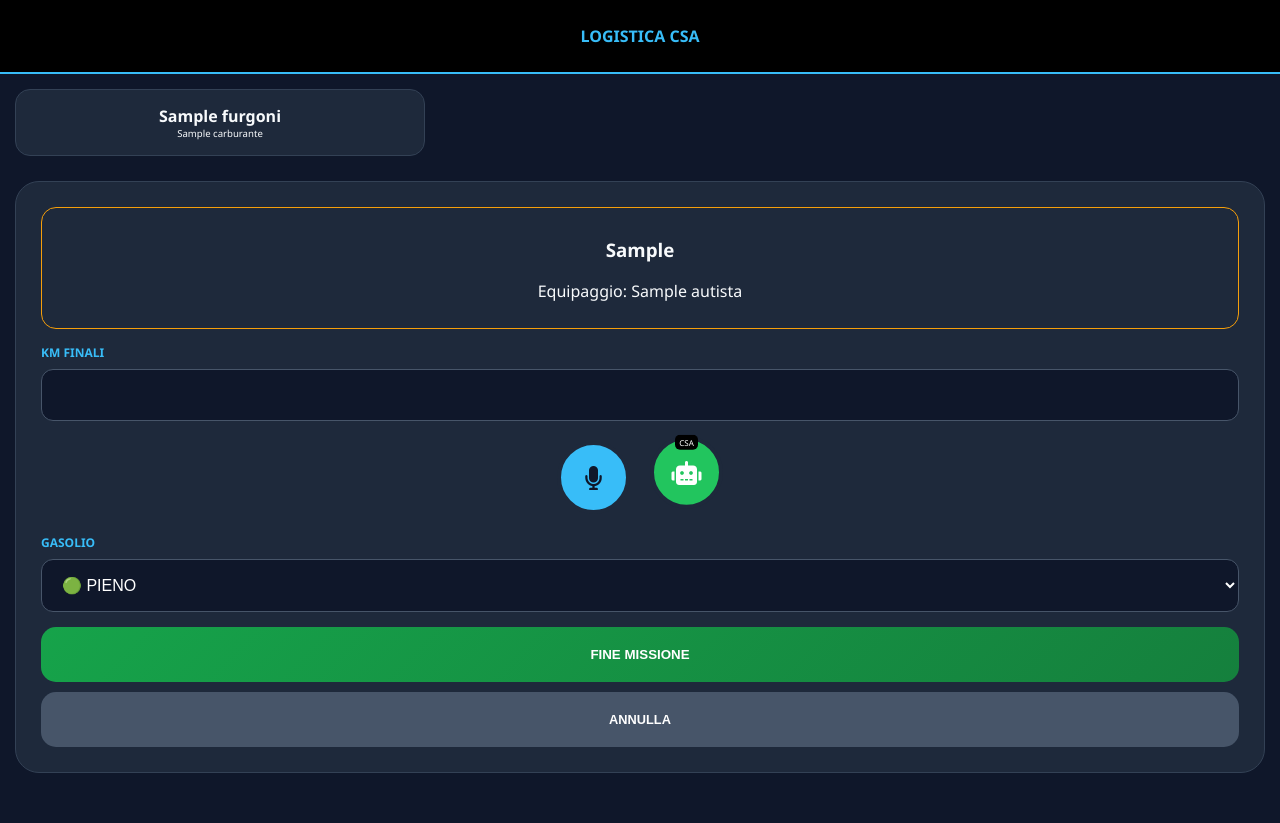
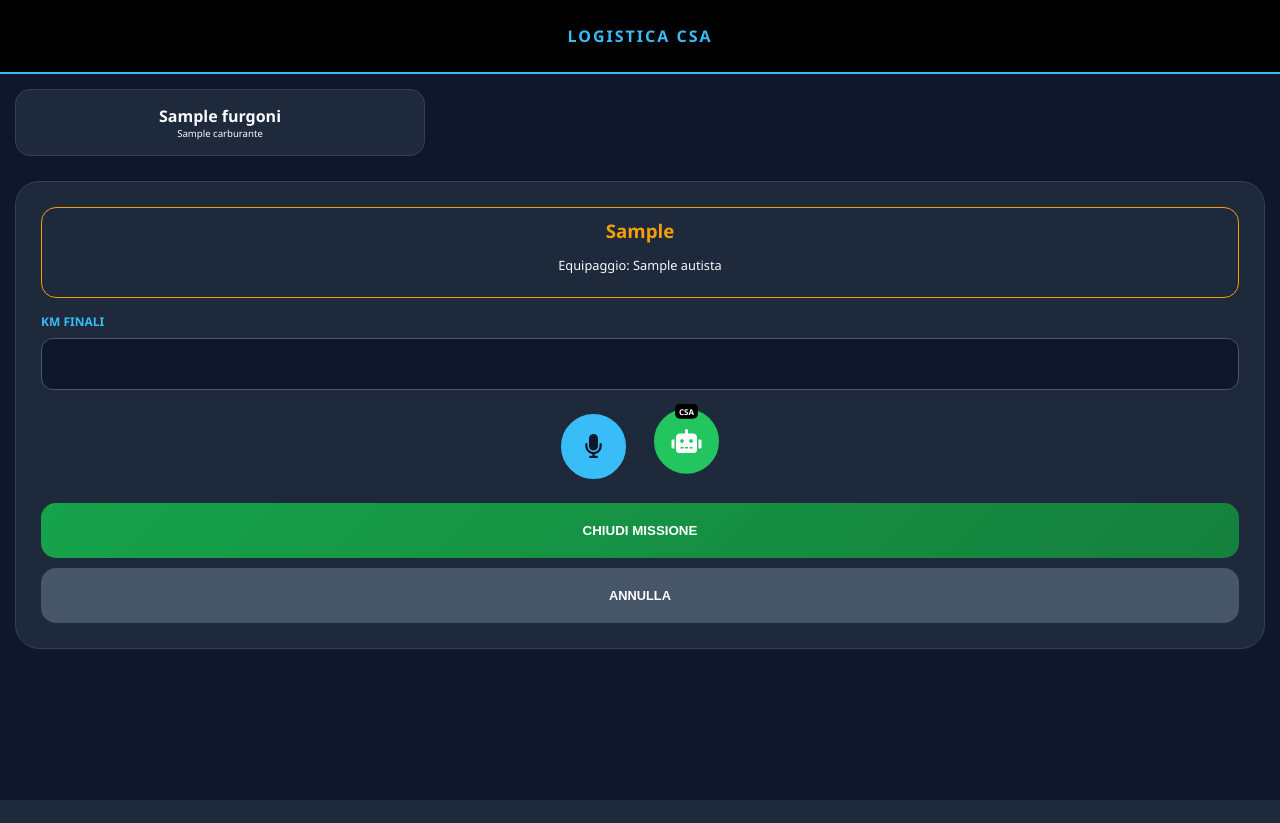
Before and after one commit to valerio121291/furgoni-uscite, a Flask app: template templates/form.html in a window 1280 px wide. After the commit the page ends 800 px from the top, so only its background shows below. Run offline with Flask 3, Linux system fonts and the light colour scheme; the template is opened without the code that fills it: most values are stand-ins (such as "Sample title", 1, 10 or a date in 2020).

Commit message:
Update form.html

```diff
--- a/templates/form.html
+++ b/templates/form.html
@@ -3,15 +3,15 @@
 <head>
     <meta charset="utf-8">
     <meta name="viewport" content="width=device-width, initial-scale=1, maximum-scale=1, user-scalable=no">
-    <title>Logistica CSA - Dashboard</title>
+    <title>Logistica CSA - Dashboard Totale</title>
     <link rel="stylesheet" href="https://cdnjs.cloudflare.com/ajax/libs/font-awesome/6.0.0/css/all.min.css">
     <style>
         :root { --bg-dark: #0f172a; --card-dark: #1e293b; --accent: #38bdf8; --success: #22c55e; --warning: #f59e0b; --danger: #ef4444; --text-main: #f8fafc; }
         body { font-family: 'Segoe UI', sans-serif; background: var(--bg-dark); margin: 0; padding-bottom: 50px; color: var(--text-main); }
-        .header { background: #000; color: var(--accent); padding: 25px; text-align: center; font-weight: 800; border-bottom: 2px solid var(--accent); text-transform: uppercase; }
+        .header { background: #000; color: var(--accent); padding: 25px; text-align: center; font-weight: 800; border-bottom: 2px solid var(--accent); text-transform: uppercase; letter-spacing: 2px; }
         .status-container { display: grid; grid-template-columns: repeat(3, 1fr); gap: 10px; padding: 15px; }
         .truck-card { background: var(--card-dark); padding: 15px 5px; border-radius: 15px; text-align: center; border: 1px solid #334155; }
-        .truck-card.In.Viaggio { border: 2px solid var(--warning); }
+        .truck-card.In.Viaggio { border: 2px solid var(--warning); box-shadow: 0 0 10px rgba(245, 158, 11, 0.2); }
         .truck-card.Libero { border: 2px solid var(--success); }
         .main-container { padding: 0 15px; }
         .card { background: var(--card-dark); padding: 25px; border-radius: 24px; border: 1px solid #334155; margin-top: 10px; }
@@ -28,11 +28,12 @@
         .mic-btn, .bot-btn { width: 65px; height: 65px; border-radius: 50%; border: 4px solid var(--card-dark); font-size: 24px; display: flex; align-items: center; justify-content: center; cursor: pointer; }
         .mic-btn { background: var(--accent); color: #0f172a; }
         .bot-btn { background: var(--success); color: white; animation: jump 2.5s infinite; position: relative; }
-        .bot-btn::after { content: "CSA"; position: absolute; top: -5px; background: #000; font-size: 8px; padding: 2px 4px; border-radius: 5px; }
+        .bot-btn::after { content: "CSA"; position: absolute; top: -5px; background: #000; font-size: 8px; padding: 2px 4px; border-radius: 5px; font-weight: bold; }
         .recording { background: var(--danger) !important; animation: pulse 1s infinite; color: white !important; }
 
         @keyframes jump { 0%, 100% { transform: translateY(0); } 50% { transform: translateY(-10px); } }
         @keyframes pulse { 0% { transform: scale(1); } 50% { transform: scale(1.05); } 100% { transform: scale(1); } }
+        .hint { font-size: 0.65rem; color: #94a3b8; margin-top: 5px; text-align: center; }
     </style>
 </head>
 <body>
@@ -65,15 +66,15 @@
                     <label>KM Partenza</label>
                     <input type="number" name="km_partenza" id="km_input" required>
                     <div class="voice-controls">
-                        <div class="mic-btn" id="mic-btn"><i class="fas fa-microphone"></i></div>
-                        <div class="bot-btn" id="bot-btn"><i class="fas fa-robot"></i></div>
+                        <div class="mic-btn" id="mic-btn-start"><i class="fas fa-microphone"></i></div>
+                        <div class="bot-btn" id="bot-btn-start"><i class="fas fa-robot"></i></div>
                     </div>
                     <button type="submit" name="azione" value="start" class="btn btn-start">Inizia Missione</button>
                 {% else %}
                     <input type="hidden" name="targa" value="{{ targa_attiva }}">
-                    <div style="text-align:center; border:1px solid var(--warning); padding:10px; border-radius:15px;">
-                        <h3>{{ targa_attiva }}</h3>
-                        <p>Equipaggio: {{ corsa_attiva.autista }}</p>
+                    <div style="text-align:center; border:1px solid var(--warning); padding:10px; border-radius:15px; margin-bottom:10px;">
+                        <h3 style="color:var(--warning); margin:0;">{{ targa_attiva }}</h3>
+                        <p style="font-size:0.8rem;">Equipaggio: {{ corsa_attiva.autista }}</p>
                     </div>
                     {% if corsa_attiva.step == 1 %}
                         <label>Destinazione</label>
@@ -83,34 +84,26 @@
                             <option value="PTV">PTV</option>
                             <option value="VIMINALE">Viminale</option>
                             <option value="VIA CAVOUR 5">Via Cavour 5</option>
-                            <option value="VIA GENOVA">Via Genova</option>
                             <option value="AVEZZANO">Avezzano</option>
-                            <option value="AQUILA">L'Aquila</option>
-                            <option value="SULMONA">Sulmona</option>
-                            <option value="CASTEL DI SANGRO">Castel di Sangro</option>
                             <option value="PRATICA DI MARE">Pratica di Mare</option>
-                            <option value="SPALLANZANI">Spallanzani</option>
-                            <option value="BIETTI">Bietti</option>
-                            <option value="EUR ARCHIVIO DI STATO">EUR Archivio di Stato</option>
                             <option value="GIRO LIBERO">Giro Libero</option>
                         </select>
+                        <button type="button" class="btn btn-nav" onclick="apriNavigatore()">🧭 APRI NAVIGATORE</button>
                         <label>KM Arrivo</label>
                         <input type="number" name="km_destinazione" id="km_input_dest" required>
                         <div class="voice-controls">
-                            <div class="mic-btn" id="mic-btn"><i class="fas fa-microphone"></i></div>
-                            <div class="bot-btn" id="bot-btn"><i class="fas fa-robot"></i></div>
+                            <div class="mic-btn" id="mic-btn-step"><i class="fas fa-microphone"></i></div>
+                            <div class="bot-btn" id="bot-btn-step"><i class="fas fa-robot"></i></div>
                         </div>
                         <button type="submit" name="azione" value="arrivo_dest" class="btn btn-start" style="background:var(--warning)">Registra Arrivo</button>
                     {% else %}
                         <label>KM Finali</label>
                         <input type="number" name="km_rientro" id="km_input_fine" required>
                         <div class="voice-controls">
-                            <div class="mic-btn" id="mic-btn"><i class="fas fa-microphone"></i></div>
-                            <div class="bot-btn" id="bot-btn"><i class="fas fa-robot"></i></div>
+                            <div class="mic-btn" id="mic-btn-end"><i class="fas fa-microphone"></i></div>
+                            <div class="bot-btn" id="bot-btn-end"><i class="fas fa-robot"></i></div>
                         </div>
-                        <label>Gasolio</label>
-                        <select name="carburante"><option value="Pieno">🟢 PIENO</option><option value="Metà">🟡 METÀ</option><option value="Vuoto">🔴 RISERVA</option></select>
-                        <button type="submit" name="azione" value="stop" class="btn btn-stop">Fine Missione</button>
+                        <button type="submit" name="azione" value="stop" class="btn btn-stop">Chiudi Missione</button>
                     {% endif %}
                     <button type="submit" name="azione" value="annulla" class="btn btn-annulla" formnovalidate>ANNULLA</button>
                 {% endif %}
@@ -119,54 +112,58 @@
     </div>
 
     <script>
+    function apriNavigatore() {
+        const d = document.getElementById('destinazione_field').value;
+        window.open("https://www.google.com/maps/dir/?api=1&destination=" + encodeURIComponent(d), "_blank");
+    }
+
     if ('webkitSpeechRecognition' in window) {
-        const recognition = new webkitSpeechRecognition();
-        recognition.lang = 'it-IT';
-        let isBotMode = false;
+        const rec = new webkitSpeechRecognition();
+        rec.lang = 'it-IT';
+        let isBot = false;
 
         document.querySelectorAll('.mic-btn, .bot-btn').forEach(btn => {
             btn.onclick = function(e) {
                 e.preventDefault();
-                isBotMode = this.classList.contains('bot-btn');
-                recognition.start();
+                isBot = this.classList.contains('bot-btn');
+                rec.start();
                 this.classList.add('recording');
                 window.activeBtn = this;
             };
         });
 
-        recognition.onresult = function(event) {
-            const transcript = event.results[0][0].transcript.toLowerCase();
+        rec.onresult = function(e) {
+            const t = e.results[0][0].transcript.toLowerCase();
             if(window.activeBtn) window.activeBtn.classList.remove('recording');
 
-            if (isBotMode) {
+            if (isBot) {
                 fetch('/elabora_voce', {
                     method: 'POST',
                     headers: {'Content-Type': 'application/json'},
-                    body: JSON.stringify({testo: transcript})
-                })
-                .then(r => r.json())
-                .then(data => {
+                    body: JSON.stringify({testo: t})
+                }).then(r => r.json()).then(data => {
                     const utter = new SpeechSynthesisUtterance(data.risposta);
-                    utter.lang = 'it-IT';
-                    window.speechSynthesis.speak(utter);
+                    utter.lang = 'it-IT'; window.speechSynthesis.speak(utter);
                 });
             } else {
-                const n = transcript.match(/\d+/g);
-                const kmInp = document.getElementById('km_input') || document.getElementById('km_input_dest') || document.getElementById('km_input_fine');
-                if(n && kmInp) kmInp.value = n.join('');
-
+                const n = t.match(/\d+/g);
+                const km = document.getElementById('km_input') || document.getElementById('km_input_dest') || document.getElementById('km_input_fine');
+                if(n && km) km.value = n.join('');
                 const staff = ["valerio", "daniele", "costantino", "simone", "stefano"];
-                const select = document.getElementById('autista_select');
-                if(select) {
-                    staff.forEach(nome => { if(transcript.includes(nome)) {
-                        for(let i=0; i<select.options.length; i++) {
-                            if(select.options[i].value.toLowerCase() === nome) select.options[i].selected = true;
+                const sel = document.getElementById('autista_select');
+                if(sel) {
+                    staff.forEach(nome => { if(t.includes(nome)) {
+                        for(let i=0; i<sel.options.length; i++) {
+                            if(sel.options[i].value.toLowerCase() === nome) sel.options[i].selected = true;
                         }
                     }});
                 }
-                if(transcript.includes("piccolo")) document.getElementById('targa_select').value = "GA087CH";
-                if(transcript.includes("medio")) document.getElementById('targa_select').value = "GX942TS";
-                if(transcript.includes("grande")) document.getElementById('targa_select').value = "GG862HC";
+                if(t.includes("piccolo")) document.getElementById('targa_select').value = "GA087CH";
+                if(t.includes("medio")) document.getElementById('targa_select').value = "GX942TS";
+                if(t.includes("grande")) {
+                    document.getElementById('targa_select').value = "GG862HC";
+                    if(km.value && parseInt(km.value) < 44627) alert("Errore KM!");
+                }
             }
         };
     }
```
